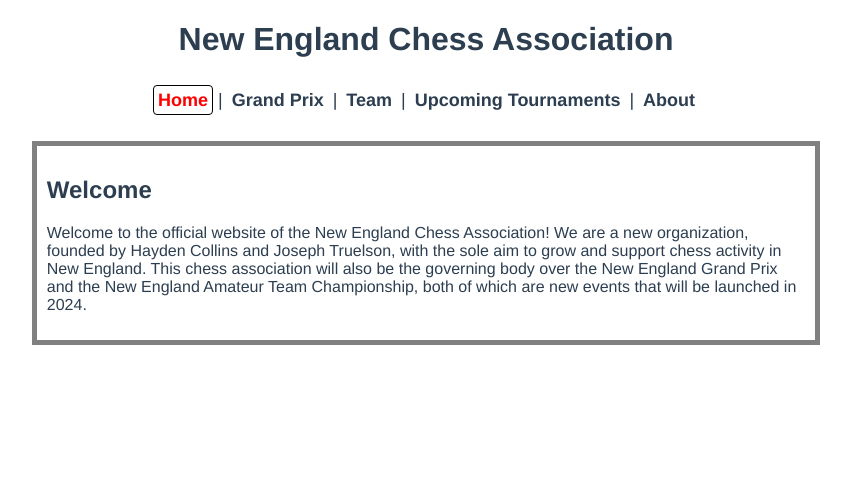
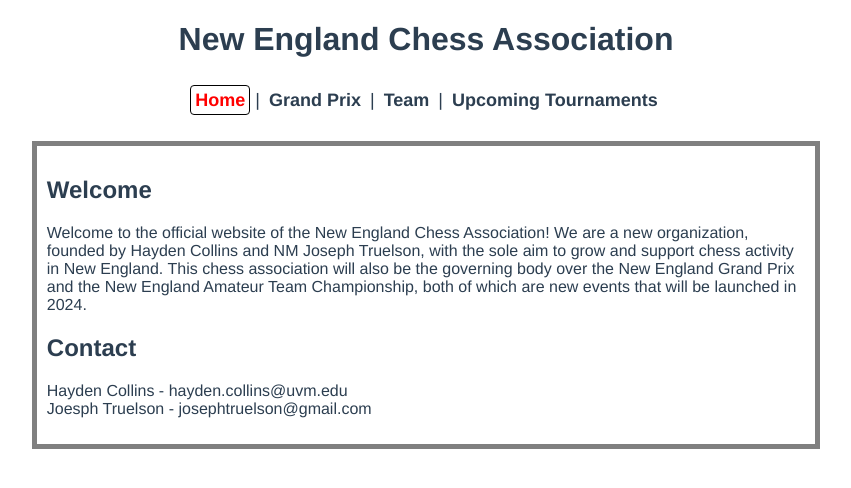
Before and after one commit to collinshayden/nneca-website, a Vue app in the folder website/: page / in a window 1280 px wide. Shown: the top 488 px of the page, without its empty margins (214-1065 px from the left). Built offline with nearby package versions, Linux system fonts and the light colour scheme.

Commit message:
home page formatting/text, removed about page

```diff
--- a/website/src/App.vue
+++ b/website/src/App.vue
@@ -4,8 +4,7 @@
     <router-link to="/">Home</router-link> |
     <router-link :to="{name: 'GrandPrix'}">Grand Prix</router-link> |
     <router-link :to="{name: 'Team'}">Team</router-link> |
-    <router-link :to="{name: 'Tournaments'}">Upcoming Tournaments</router-link> |
-    <router-link :to="{name: 'About'}">About</router-link>
+    <router-link :to="{name: 'Tournaments'}">Upcoming Tournaments</router-link>
   </nav>
   <router-view/>
 </template>
--- a/website/src/router/index.js
+++ b/website/src/router/index.js
@@ -1,6 +1,5 @@
 import { createRouter, createWebHistory } from 'vue-router'
 import Home from '../views/Home.vue'
-import About from '../views/About.vue'
 import GrandPrix from '../views/GrandPrix.vue'
 import Team from '../views/Team.vue'
 import Tournaments from '../views/Tournaments.vue'
@@ -11,11 +10,6 @@ const routes = [
     path: '/',
     name: 'home',
     component: Home
-  },
-  {
-    path: '/about',
-    name: 'About',
-    component: About
   },
   {
     path: '/grandprix',
--- a/website/src/views/About.vue
+++ /dev/null
@@ -1,5 +0,0 @@
-<template>
-  <div class="about">
-    <h1>This is an about page</h1>
-  </div>
-</template>
--- a/website/src/views/Home.vue
+++ b/website/src/views/Home.vue
@@ -3,10 +3,14 @@
     <div class="body">
       <h2>Welcome</h2>
       <p>
-        Welcome to the official website of the New England Chess Association! We are a new organization, founded by Hayden Collins and Joseph Truelson,
+        Welcome to the official website of the New England Chess Association! We are a new organization, founded by Hayden Collins and NM Joseph Truelson,
         with the sole aim to grow and support chess activity in New England. This chess association will also be the governing body over the New England Grand Prix and
         the New England Amateur Team Championship, both of which are new events that will be launched in 2024.
-
+      </p>
+      <h2>Contact</h2>
+      <p>
+        Hayden Collins - hayden.collins@uvm.edu <br>
+        Joesph Truelson - josephtruelson@gmail.com
       </p>
     </div>
   </div>
--- a/website/src/views/NotFound.vue
+++ b/website/src/views/NotFound.vue
@@ -1,6 +1,7 @@
 <template>
     <h2>404</h2>
     <h3>Page not found</h3>
+    <p>Please contact Hayden Collins, hayden.collins@uvm.edu, if there is a problem with the website.</p>
 </template>
 
 <script>
```
